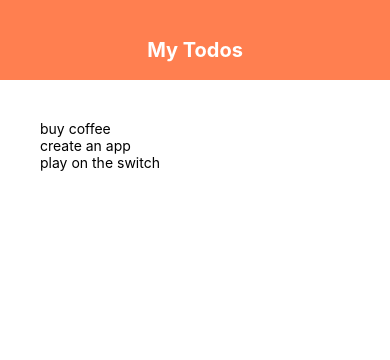
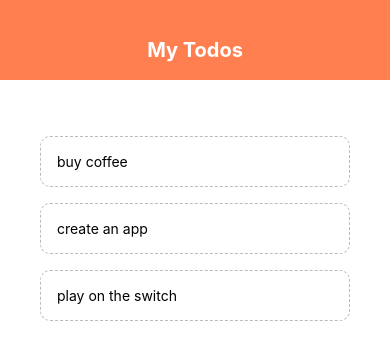
Before and after one commit to trgianglotus/react-native-todolist, a React Native app: screen / in a window 390 px wide. Shown: the top 360 px of the page. Built offline with nearby package versions, Linux system fonts and the light colour scheme.

Commit message:
press handler

```diff
--- a/App.js
+++ b/App.js
@@ -1,14 +1,8 @@
 import React, { useState } from 'react';
-import {
-  FlatList,
-  StyleSheet,
-  Text,
-  View,
-  ScrollView,
-  TouchableOpacity,
-} from 'react-native';
+import { FlatList, StyleSheet, View } from 'react-native';
 
 import Header from './components/Header';
+import TodoItem from './components/TodoItem';
 
 export default function App() {
   const [todos, setTodos] = useState([
@@ -16,6 +10,12 @@
     { text: 'create an app', key: 2 },
     { text: 'play on the switch', key: 3 },
   ]);
+
+  const pressHandler = (key) => {
+    setTodos((prevTodo) => {
+      return todos.filter((todo) => todo.key != key);
+    });
+  };
 
   return (
     <View style={styles.container}>
@@ -25,7 +25,7 @@
           <FlatList
             data={todos}
             renderItem={({ item }) => {
-              return <Text>{item.text}</Text>;
+              return <TodoItem pressHandler={pressHandler} item={item} />;
             }}
           />
         </View>
--- /dev/null
+++ b/components/TodoItem.js
@@ -0,0 +1,23 @@
+import React from 'react';
+import { StyleSheet, Text, TouchableOpacity } from 'react-native';
+
+const TodoItem = ({ item, pressHandler }) => {
+  return (
+    <TouchableOpacity onPress={() => pressHandler(item.key)}>
+      <Text style={styles.item}>{item.text}</Text>
+    </TouchableOpacity>
+  );
+};
+
+const styles = StyleSheet.create({
+  item: {
+    padding: 16,
+    marginTop: 16,
+    borderColor: '#bbb',
+    borderWidth: 1,
+    borderStyle: 'dashed',
+    borderRadius: 10,
+  },
+});
+
+export default TodoItem;
```
Also changed, not shown: components/Header.js (+1 -8 lines).
